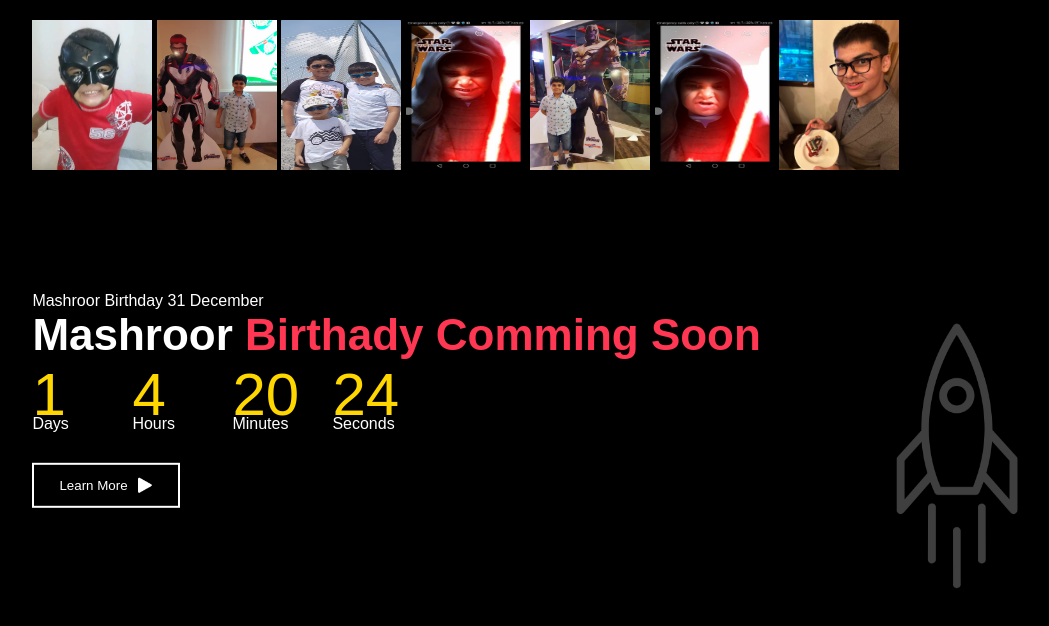
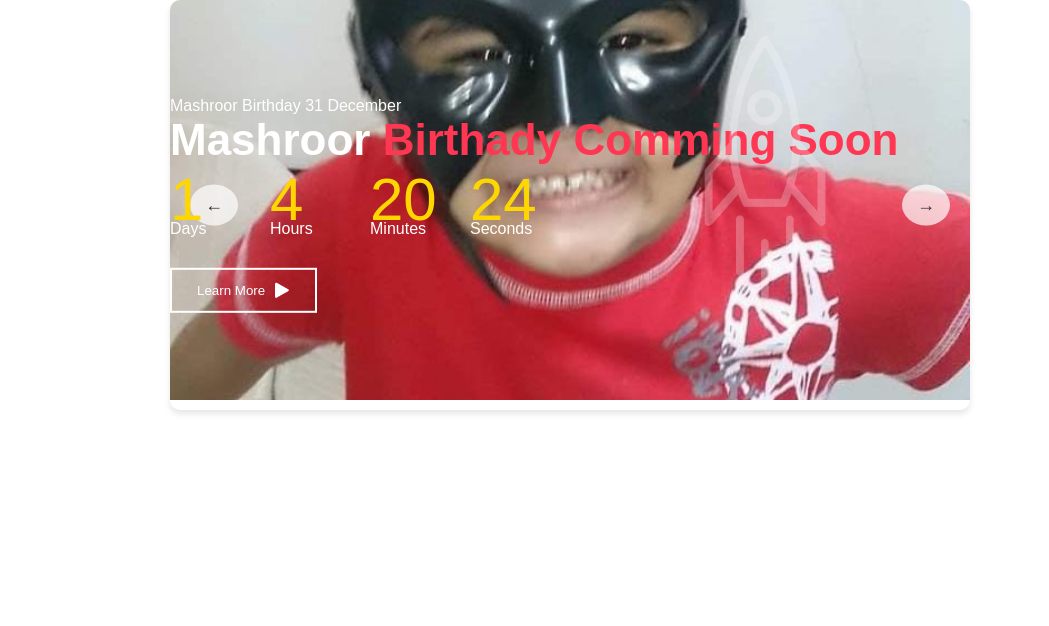
Before and after one commit to siddiqui3035/learn-quran-by-sunny, a plain HTML site: page index.html in a window 1280 px wide. Shown: the whole page, without its empty margins (70-1119 px from the left). Drawn offline with Linux system fonts and the light colour scheme.

Commit message:
Update index.html

```diff
--- a/index.html
+++ b/index.html
@@ -6,16 +6,109 @@
     <meta name="viewport" content="width=device-width, initial-scale=1.0" />
     <title>Mashroor Birthday</title>
     <link rel="stylesheet" href="css/style.css" type="text/css" />
+	  <style>
+        .slider-container {
+            max-width: 800px;
+            margin: 0 auto;
+            position: relative;
+            overflow: hidden;
+            border-radius: 10px;
+            box-shadow: 0 4px 6px rgba(0, 0, 0, 0.1);
+        }
+
+        .slider {
+            display: flex;
+            transition: transform 0.4s ease-in-out;
+        }
+
+        .slide {
+            min-width: 100%;
+            height: 400px;
+        }
+
+        .slide img {
+            width: 100%;
+            height: 100%;
+            object-fit: cover;
+        }
+
+        .slider-buttons {
+            position: absolute;
+            top: 50%;
+            width: 100%;
+            display: flex;
+            justify-content: space-between;
+            transform: translateY(-50%);
+            padding: 0 20px;
+            box-sizing: border-box;
+        }
+
+        .slider-button {
+            background-color: rgba(255, 255, 255, 0.7);
+            border: none;
+            color: #333;
+            cursor: pointer;
+            padding: 10px 15px;
+            border-radius: 50%;
+            font-size: 18px;
+            transition: background-color 0.3s;
+        }
+
+        .slider-button:hover {
+            background-color: rgba(255, 255, 255, 0.9);
+        }
+
+        .dots-container {
+            display: flex;
+            justify-content: center;
+            margin-top: 10px;
+            gap: 8px;
+        }
+
+        .dot {
+            width: 10px;
+            height: 10px;
+            border-radius: 50%;
+            background-color: #ccc;
+            cursor: pointer;
+            transition: background-color 0.3s;
+        }
+
+        .dot.active {
+            background-color: #333;
+        }
+    </style>
   </head>
   <body>
-    <div class="container">
-      <img src="images/m.jpeg" class="logo" style="image-width: 250px; height: 190px;" />
-	  <img src="images/m2.jpg" class="logo" style="image-width: 250px; height: 190px;"/>
-	  <img src="images/m3.jpg" class="logo" style="image-width: 250px; height: 190px;"/>
-	  <img src="images/m4.jpg" class="logo" style="image-width: 250px; height: 190px;"/>
-	  <img src="images/m5.jpg" class="logo" style="image-width: 250px; height: 190px;"/>
-	  <img src="images/m6.jpg" class="logo" style="image-width: 250px; height: 190px;"/>
-	  <img src="images/c3a2ce08-78af-44fd-9866-0e6c99fe9380.jpg" class="logo" style="image-width: 250px; height: 190px;"/>
+    <div class="slider-container">
+        <div class="slider">
+            <div class="slide">
+                <img src="images/m.jpeg" alt="Image 1">
+            </div>
+            <div class="slide">
+                <img src="images/m2.jpg" alt="Image 2">
+            </div>
+            <div class="slide">
+                <img src="images/m3.jpg" alt="Image 3">
+            </div>
+            <div class="slide">
+                <img src="images/m4.jpg" alt="Image 4">
+            </div>
+            <div class="slide">
+                <img src="images/m5.jpg" alt="Image 5">
+            </div>
+            <div class="slide">
+                <img src="images/m6.jpg" alt="Image 6">
+            </div>
+            <div class="slide">
+                <img src="images/c3a2ce08-78af-44fd-9866-0e6c99fe9380.jpg" alt="Image 7">
+            </div>
+        </div>
+        <div class="slider-buttons">
+            <button class="slider-button" onclick="prevSlide()">←</button>
+            <button class="slider-button" onclick="nextSlide()">→</button>
+        </div>
+        <div class="dots-container" id="dots"></div>
       <div class="content">
         <p>Mashroor Birthday 31 December</p>
         <h1>Mashroor <span>Birthady Comming Soon</span></h1>
```
